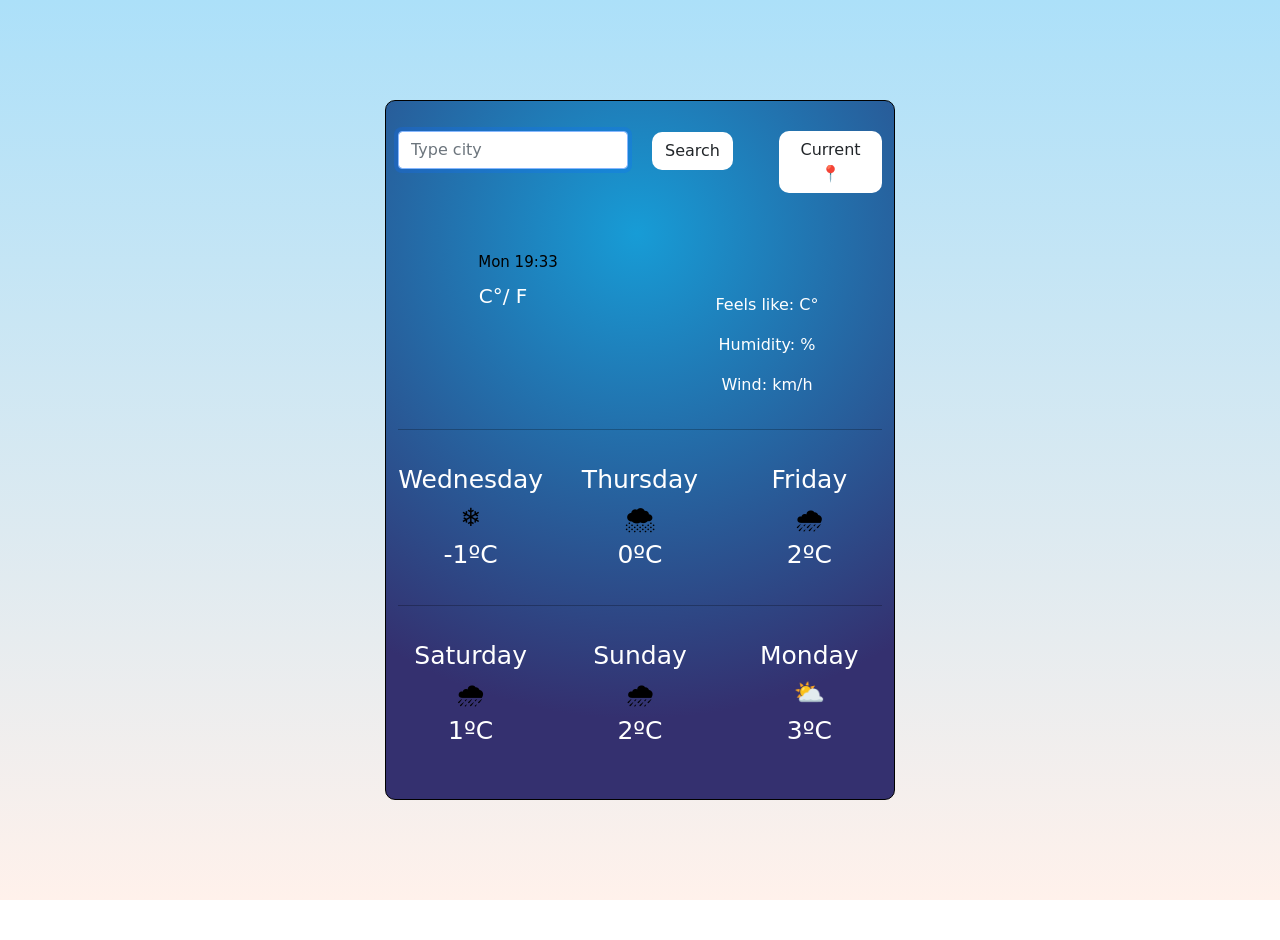
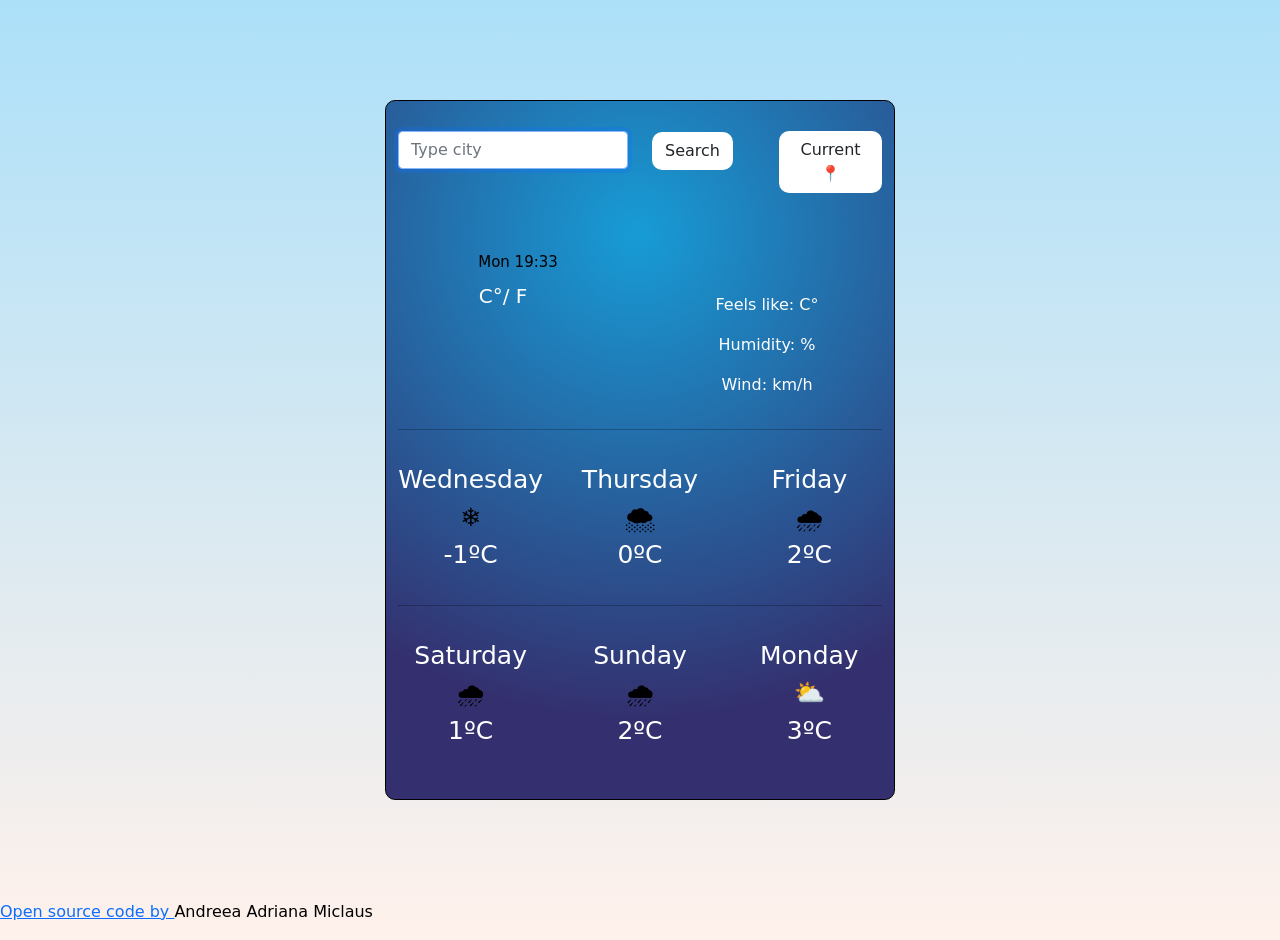
Before and after one commit to andreeamiclaus/my-weather-app, a plain HTML site: page my-weather-app.html in a window 1280 px wide. Before the commit the page ends 900 px from the top, so only its background shows below. Drawn offline with nearby package versions, Linux system fonts and the light colour scheme; no server answers.

Commit message:
Added a footer

```diff
--- a/my-weather-app.html
+++ b/my-weather-app.html
@@ -112,6 +112,17 @@
         </div>
       </div>
     </div>
+    <p class="footer">
+
+      <a
+        href="https://github.com/andreeamiclaus"
+        target="_blank"
+        class="code"
+      >
+        Open source code by
+      </a>
+      Andreea Adriana Miclaus
+    </p>
    <script src="src/script.js"></script>
   </body>
 </html>
```
